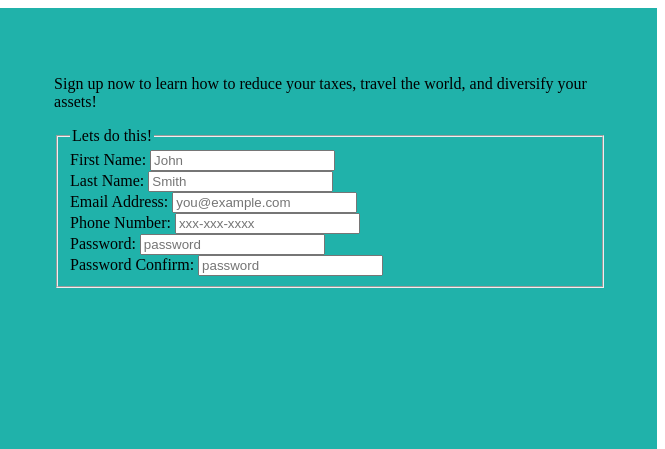
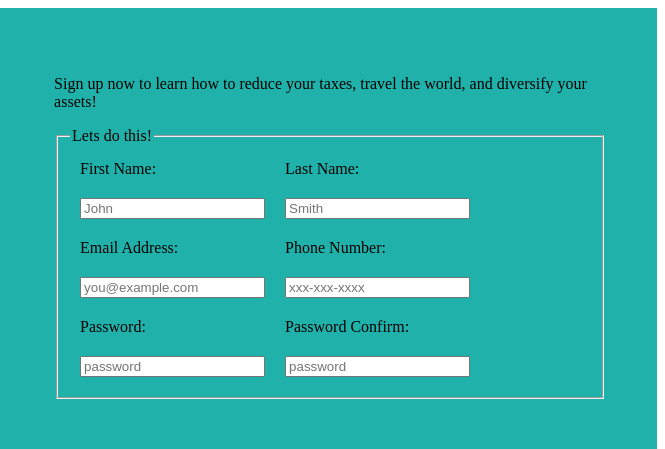
Before and after one commit to DinoCzar/sign-up-form, a plain HTML site: page index.html in a window 1280 px wide. Shown: the top 449 px of the page, 615-1280 px from the left. Drawn offline with Linux system fonts and the light colour scheme; a web font is replaced by a local one.

Commit message:
Add flexbox stying to forms

```diff
--- a/index.html
+++ b/index.html
@@ -24,32 +24,40 @@
         <div class='right-container'>
             <p>Sign up now to learn how to reduce your taxes, travel the world, and diversify your assets!</p>
 
-            <div class="forms">
-                <fieldset>
+            <div class="form-section">
+                <fieldset class="forms">
                     <legend>Lets do this!</legend>
-                        <div>
+                        <div class='form-div'>
+                            <div class="form-test">
                                 <label for='first_name'>First Name:</label>
-                            <input type='text' name='first_name' id='first_name' placeholder='John'>
+                                <input type='text' name='first_name' id='first_name' placeholder='John' required>
                             </div>
-                        <div>
+
+                            <div class="form-test">
                                 <label for="last_name">Last Name:</label>
-                            <input type='text' name='last_name' id='last_name' placeholder='Smith'>
+                                <input type='text' name='last_name' id='last_name' placeholder='Smith' required>
                             </div>
-                        <div>
+                            </div>
+                        <div class='form-div'>
+                            <div class="form-test">
                                 <label for='email'>Email Address:</label>
-                            <input type='email' name='email' id='email' placeholder='you@example.com'>
+                                <input type='email' name='email' id='email' placeholder='you@example.com' required>
                             </div>
-                        <div>
+                            <div class="form-test">
                                 <label for='phone_number'>Phone Number:</label>
                                 <input type='tel' name='phone_number' id='phone_number' placeholder='xxx-xxx-xxxx'>
                             </div>
-                        <div>
+                        </div>
+                        <div class='form-div'>
+                            <div class="form-test">
                                 <label for='user_password'>Password:</label>
-                            <input type='password' name='user_password' id='user_password' placeholder='password'>
+                                <input type='password' name='user_password' id='user_password' placeholder='password' required>
                             </div>
-                        <div>
+
+                            <div class="form-test">
                                 <label for='password_confirm'>Password Confirm:</label>
-                            <input type='password' name='password_confirm' id='password_confirm' placeholder='password'>
+                                <input type='password' name='password_confirm' id='password_confirm' placeholder='password' required>
+                            </div>
                         </div>
 
                 </fieldset>
--- a/style.css
+++ b/style.css
@@ -56,7 +56,26 @@ h1 {
     color: white;
 }
 
-.forms {
+.form-section {
     display: flex;
     flex-direction: column;
 }
+
+.forms {
+    display: table;
+}
+
+.form-div {
+    display: flex;
+    flex-direction: row;
+}
+
+label,
+input {
+    margin: 10px;
+}
+
+.form-test {
+    display: flex;
+    flex-direction: column;
+}
```
Lines whose indentation alone changed are shown as unchanged.
